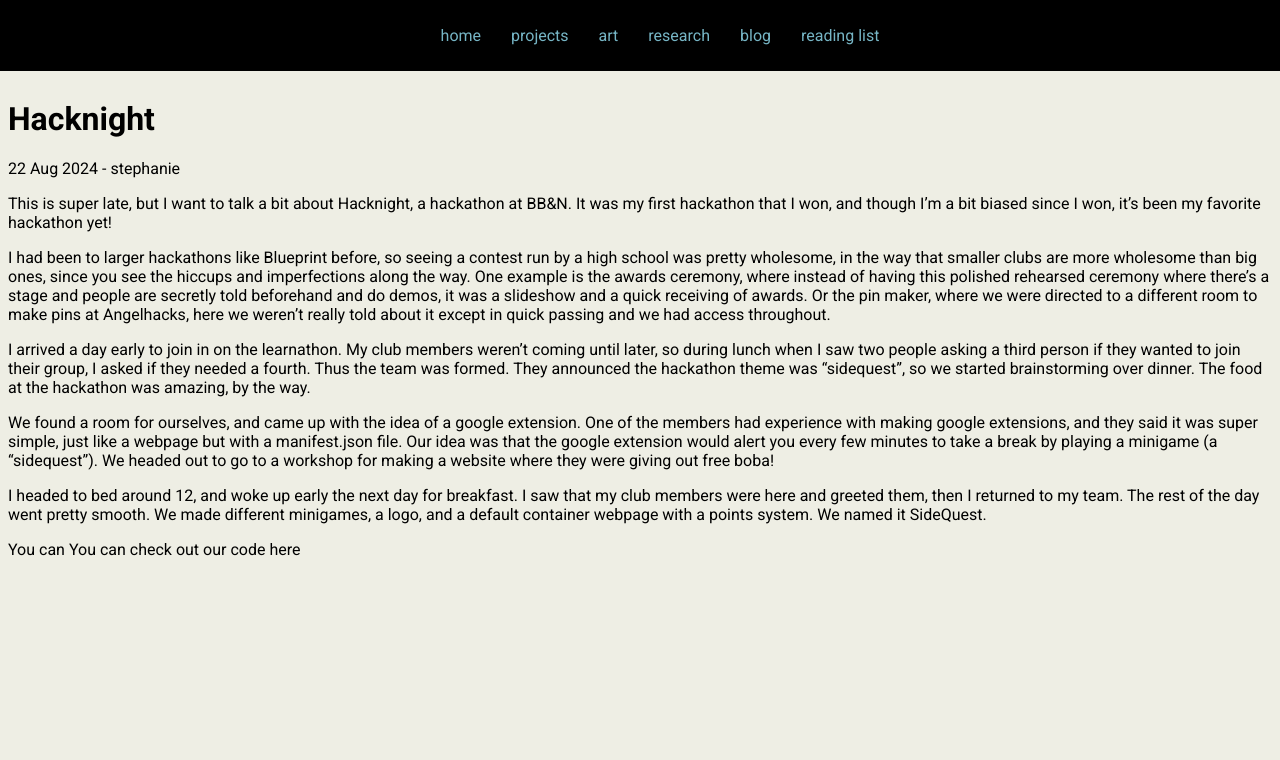
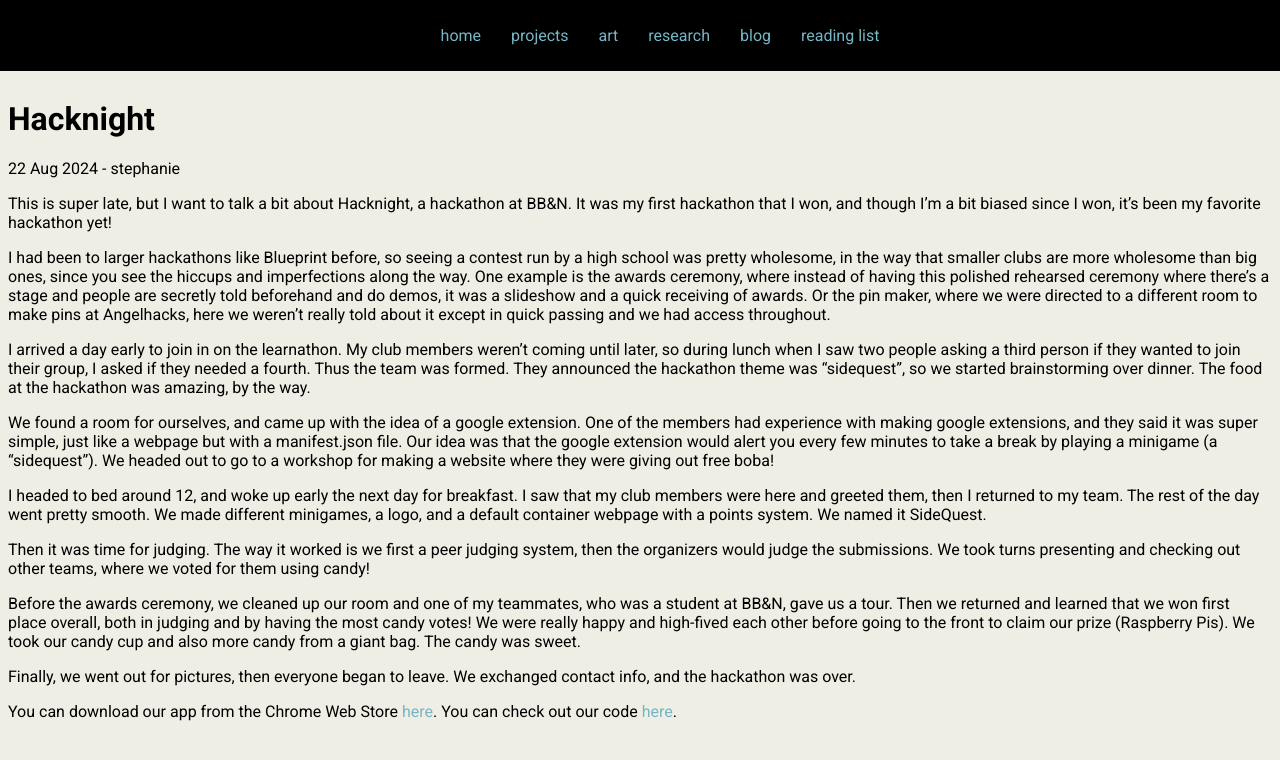
Before and after one commit to swan-07/swan-07.github.io, a Jekyll site: the page built from _posts/2024-08-22-Hacknight.md, in a window 1280 px wide. Shown: the top 760 px of the page. Built offline with Jekyll 4.4.1, drawn with Linux system fonts in a browser that asks for light colours.

Commit message:
new blog post

```diff
--- a/_posts/2024-08-22-Hacknight.md
+++ b/_posts/2024-08-22-Hacknight.md
@@ -12,5 +12,11 @@ We found a room for ourselves, and came up with the idea of a google extension.
 
 I headed to bed around 12, and woke up early the next day for breakfast. I saw that my club members were here and greeted them, then I returned to my team. The rest of the day went pretty smooth. We made different minigames, a logo, and a default container webpage with a points system. We named it SideQuest.
 
-You can
-You can check out our code here
+Then it was time for judging. The way it worked is we first a peer judging system, then the organizers would judge the submissions. We took turns presenting and checking out other teams, where we voted for them using candy!
+
+Before the awards ceremony, we cleaned up our room and one of my teammates, who was a student at BB&N, gave us a tour. Then we returned and learned that we won first place overall, both in judging and by having the most candy votes! We were really happy and high-fived each other before going to the front to claim our prize (Raspberry Pis). We took our candy cup and also more candy from a giant bag. The candy was sweet.
+
+Finally, we went out for pictures, then everyone began to leave. We exchanged contact info, and the hackathon was over.
+
+You can download our app from the Chrome Web Store [here](https://chromewebstore.google.com/detail/sidequest/lndafcnkmnkbjdoijfnceebpaejmhhdp).
+You can check out our code [here](https://github.com/swan-07/sidequest/tree/main).
```
Also changed, not shown: _posts/2024-08-22-Lexington-Sprouts.md (added, +11 -0 lines).
